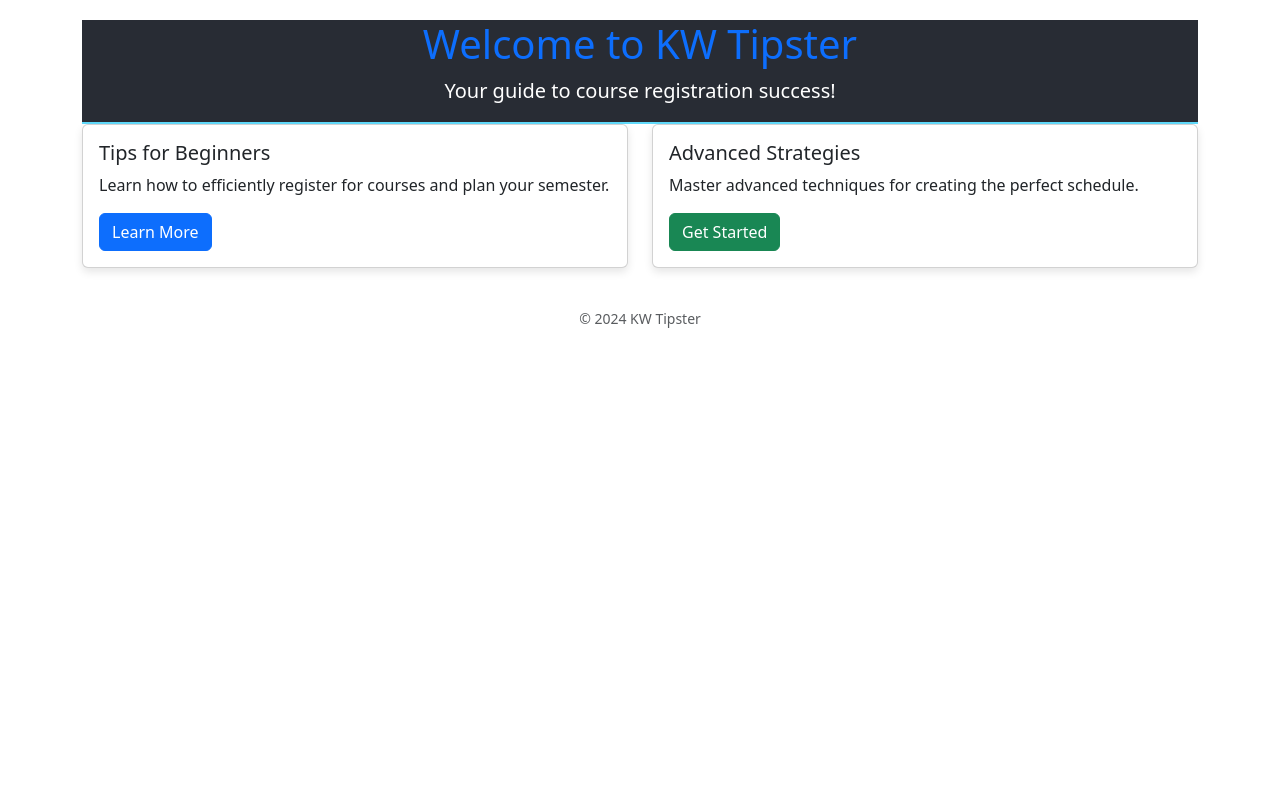
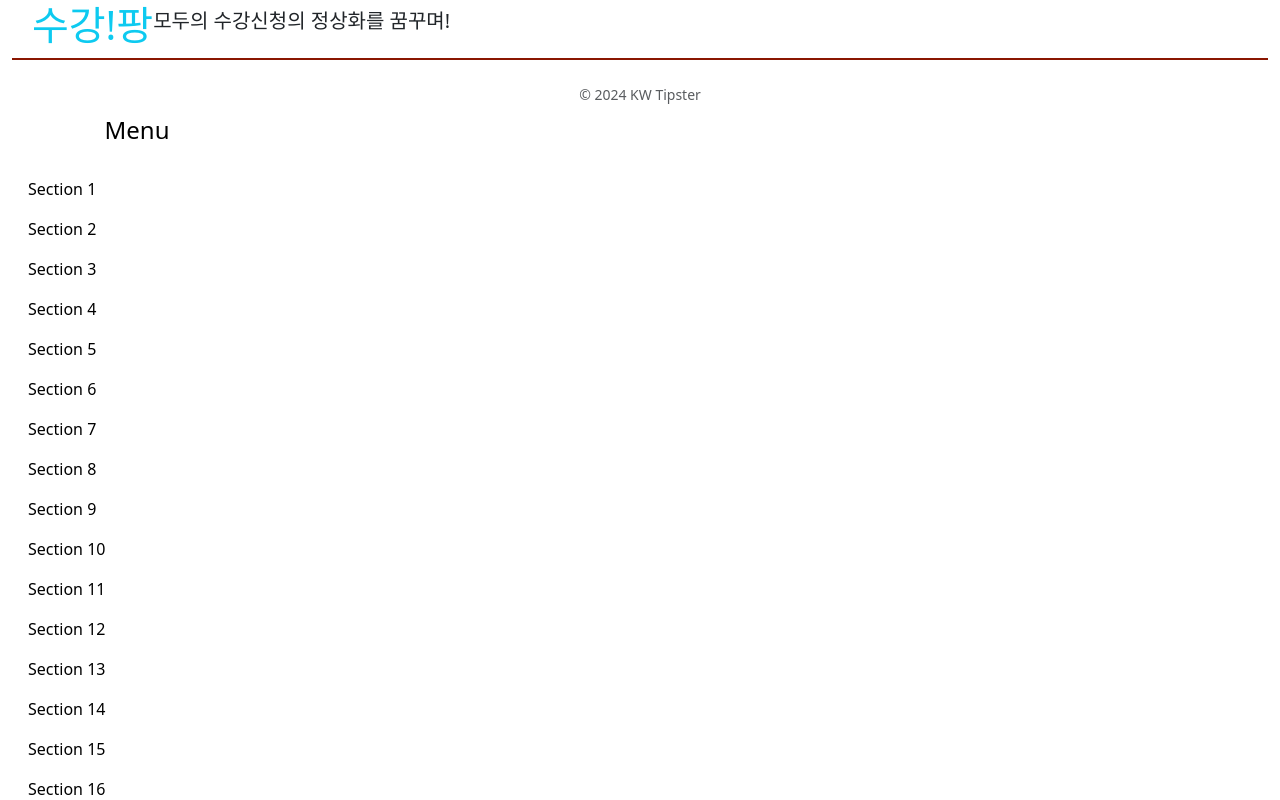
Before and after one commit to jhlee001010/kw_tipster, a React (Create React App) app: page / in a window 1280 px wide. Built offline with nearby package versions, Linux system fonts and the light colour scheme.

Commit message:
사이드바 만듬

```diff
--- a/src/App.css
+++ b/src/App.css
@@ -4,57 +4,49 @@ body {
   font-family: -apple-system, BlinkMacSystemFont, 'Segoe UI', Roboto, 'Helvetica Neue', Arial, sans-serif;
   -webkit-font-smoothing: antialiased;
   -moz-osx-font-smoothing: grayscale;
-  background-color: #f8f9fa; /* Bootstrap 기본 배경색과 맞춤 */
+  background-color: #f8f9fa;
+  /* Bootstrap 기본 배경색과 맞춤 */
 }
 
 /* Header 스타일 */
 .App-header {
-  background-color: #282c34;
-  min-height: 10vh;
+  width: 100%;
+  height: 3.75rem;
+  background-color: white;
+  /* 상단 배너 배경색 */
+  align-items: center;
+  /* 세로 정렬 */
+  padding: 0 1.25rem;
+  /* 좌우 여백 */
+  border-bottom: 2px solid #8a1601;
   display: flex;
-  flex-direction: column;
+  /* flex로 자식 요소들이 가로로 배치됨 */
   align-items: center;
-  justify-content: center;
-  font-size: calc(10px + 2vmin);
-  color: white;
-  border-bottom: 2px solid #61dafb; /* 강조된 경계선 */
+  /* 수직 중앙 정렬 */
+  position: relative; /* Header는 별도의 레이어 */
 }
 
-/* 메인 콘텐츠 */
-.container {
-  padding: 20px;
+.main-container {
+  display: flex; /* Sidebar와 Content를 가로로 배치 */
+  margin-top: 80px; /* Header 높이만큼 아래로 이동 */
 }
 
-/* 카드 컴포넌트 */
-.card {
-  box-shadow: 0 4px 8px rgba(0, 0, 0, 0.1); /* 카드 그림자 */
-  border-radius: 10px;
-  transition: transform 0.3s ease; /* 마우스 오버 효과 */
-}
-
-.card:hover {
-  transform: scale(1.05);
-}
-
-/* 버튼 스타일 */
-.btn-primary {
-  background-color: #007bff;
-  border-color: #007bff;
-  color: white;
-  padding: 10px 20px;
-  border-radius: 5px;
-}
-
-.btn-primary:hover {
-  background-color: #0056b3;
-  border-color: #0056b3;
+/* Sidebar styles */
+.sidebar {
+  width: 250px; /* Sidebar width */
+  position: fixed; /* Fix sidebar to the left */
+  top: 80px; /* Place below the header */
+  height: calc(100vh - 80px); /* Full height minus header height */
+  overflow-y: auto; /* Enable vertical scrolling */
+  padding-top: 20px;
 }
 
 /* 푸터 스타일 */
 footer {
   margin-top: 40px;
   text-align: center;
-  color: #6c757d; /* Bootstrap muted text color */
+  color: #6c757d;
+  /* Bootstrap muted text color */
   font-size: 14px;
 }
 
--- a/src/App.js
+++ b/src/App.js
@@ -4,38 +4,29 @@ import 'bootstrap/dist/css/bootstrap.min.css'; // Bootstrap CSS 가져오기
 
 function App() {
   return (
-    <div className="container">
-      <header className="App-header">
-        <h1 className="text-primary">Welcome to KW Tipster</h1>
-        <p className="lead">Your guide to course registration success!</p>
+    <div className="container-fluid">
+       {/* Header */}
+       <header className="App-header">
+        <h1 className="text-info">수강!팡</h1>
+        <p className="lead">모두의 수강신청의 정상화를 꿈꾸며!</p>
       </header>
 
-      <main>
-        <div className="row">
-          <div className="col-md-6 mb-3">
-            <div className="card">
-              <div className="card-body">
-                <h5 className="card-title">Tips for Beginners</h5>
-                <p className="card-text">
-                  Learn how to efficiently register for courses and plan your semester.
-                </p>
-                <button className="btn btn-primary">Learn More</button>
-              </div>
-            </div>
-          </div>
-          <div className="col-md-6 mb-3">
-            <div className="card">
-              <div className="card-body">
-                <h5 className="card-title">Advanced Strategies</h5>
-                <p className="card-text">
-                  Master advanced techniques for creating the perfect schedule.
-                </p>
-                <button className="btn btn-success">Get Started</button>
-              </div>
-            </div>
-          </div>
-        </div>
-      </main>
+      {/* Sidebar */}
+      <nav className="sidebar text-black">
+        <h4 className="text-center py-3">Menu</h4>
+        <ul className="nav flex-column">
+          {Array.from({ length: 20 }, (_, index) => (
+            <li className="nav-item" key={index}>
+              <a
+                className="nav-link text-black"
+                href={`#section${index + 1}`}
+              >
+                Section {index + 1}
+              </a>
+            </li>
+          ))}
+        </ul>
+      </nav>
 
       <footer className="mt-4 text-center">
         <p className="text-muted">&copy; 2024 KW Tipster</p>
```
